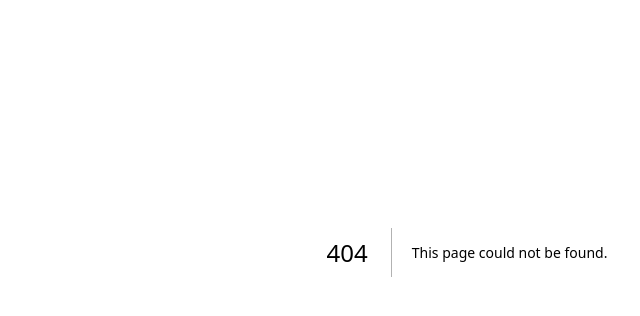
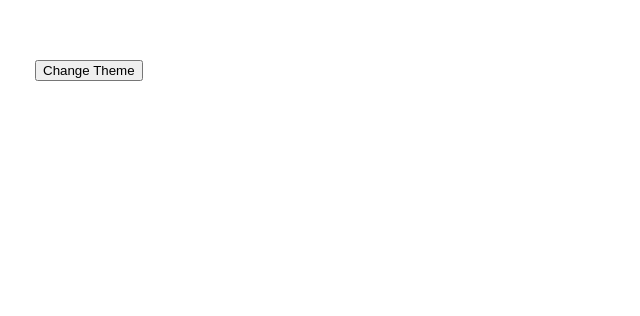
Before and after one commit to Geetanjalinayak-successiveTech/React-Training, a Next.js app in the folder assignments/: page /Assignment-2/Theme in a window 1280 px wide. Before the commit this address had no page. Shown: the part 148-464 px from the top of the page, without its empty margins (173-813 px from the left). Built offline with nearby package versions, Linux system fonts and the light colour scheme.

Commit message:
feat: added theme switcher

```diff
--- /dev/null
+++ b/assignments/src/app/Assignment-2/Components/ThemeSwitcher.jsx
@@ -0,0 +1,34 @@
+// Create a theme switcher application using the useContext hook.
+// Create a context to manage the current theme (e.g., light or dark).
+// Provide a button to toggle between the two themes.
+// Use the useContext hook to access the theme value and update it.
+// Apply different styles and colors to components based on the selected theme.
+
+"use client"
+import { useContext } from "react";
+import { ThemeContext } from "../Theme/page";
+
+
+
+
+export default function Theme()
+{
+    const {theme, setTheme}=useContext(ThemeContext);
+    function handleTheme()
+    {
+         if(theme==="dark")
+         {
+            setTheme("light")
+         }
+         else{
+            setTheme("dark")
+         }
+    }
+
+    return(
+    <div>
+        <button onClick={handleTheme} >Change Theme</button>
+    </div>
+    )
+
+}
--- a/assignments/src/app/Assignment-2/Components/counterWithSteps.jsx
+++ b/assignments/src/app/Assignment-2/Components/counterWithSteps.jsx
@@ -3,7 +3,7 @@ import { useState } from "react";
 
 export default function CountWithSteps() {
   const [count, setCount] = useState(0);
-  const [step, setStep] = useState(1);
+  const [step, setStep] = useState();
 
   const increment = () => {
     setCount(count + Number(step));
--- /dev/null
+++ b/assignments/src/app/Assignment-2/Theme/page.jsx
@@ -0,0 +1,20 @@
+"use client";
+
+import { createContext } from "react";
+import { useState } from "react";
+import Theme from "../Components/ThemeSwitcher";
+
+const ThemeContext = createContext();
+
+export default function App() {
+  const [theme, setTheme] = useState("light");
+
+  return (
+    <ThemeContext.Provider value={{ theme, setTheme }}>
+      <div  id="main" style={{backgroundColor:theme==="light"? "white":"black", padding:"200px", flex:"centre", alignItems:"centre"}}>
+        <Theme />
+      </div>
+    </ThemeContext.Provider>
+  )
+}
+export {ThemeContext};
--- a/assignments/src/app/Assignment-2/page.jsx
+++ b/assignments/src/app/Assignment-2/page.jsx
@@ -30,6 +30,10 @@ export default function QuestionPage() {
          <li>
           <Link href={"/Assignment-2/notification"}>Question-7</Link>
         </li>
+
+         <li>
+          <Link href={"/Assignment-2/Theme"}>Question-9</Link>
+        </li>
       </ul>
     </main>
   );
```
